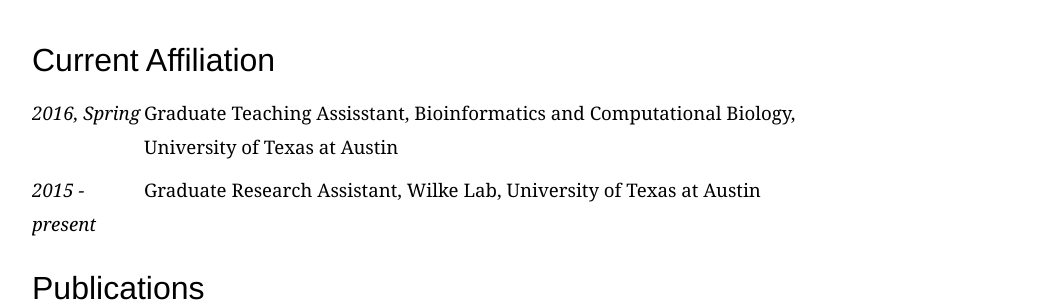
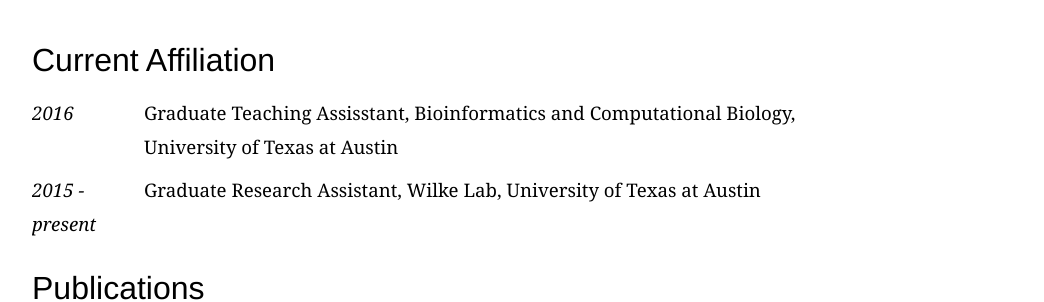
Before and after one commit to benjaminjack/benjaminjack.github.io, a Jekyll site: the page built from cv.html, in a window 1280 px wide. Shown: the part 516-818 px from the top of the page, without its empty margins (208-1252 px from the left). Built offline with Jekyll 4.4.1, drawn with Linux system fonts in a browser that asks for light colours; some web fonts are replaced.

Commit message:
Updated CV.

```diff
--- a/cv.html
+++ b/cv.html
@@ -15,7 +15,7 @@
 
 <h3>Current Affiliation</h3>
 <dl class="cv">
-<dt>2016, Spring</dt>
+<dt>2016</dt>
 <dd>Graduate Teaching Assisstant, Bioinformatics and Computational Biology, University of Texas at Austin</dd>
 <dt>2015 - present</dt>
 <dd>Graduate Research Assistant, Wilke Lab, University of Texas at Austin</dd>
```
